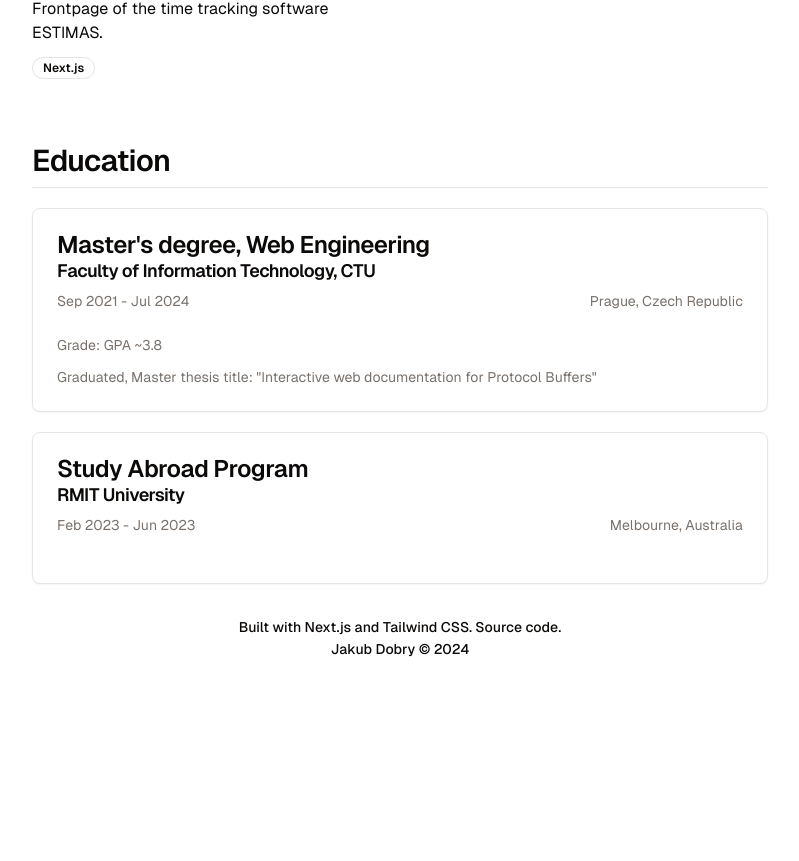
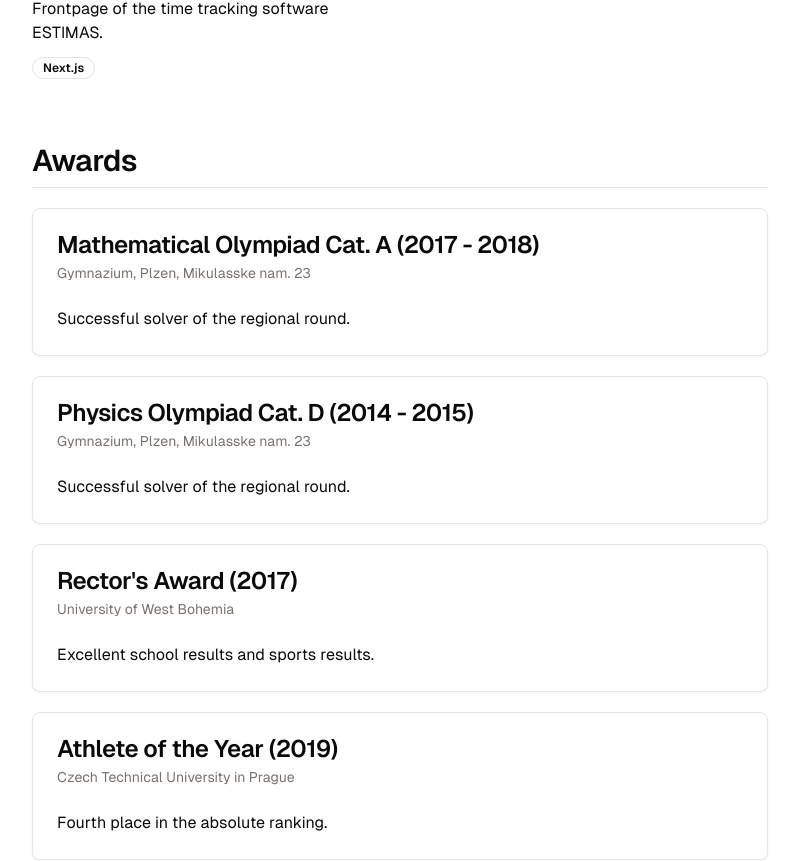
Before and after one commit to dobrac/portfolio, a Next.js app: page / in a window 1280 px wide. Shown: the part 3993-4854 px from the top of the page, without its empty margins (240-1039 px from the left). Before the commit the page ends 4665 px from the top, so only its background shows below. Built offline with nearby package versions, Linux system fonts and the light colour scheme.

Commit message:
Add awards

```diff
--- a/src/app/(home)/page.tsx
+++ b/src/app/(home)/page.tsx
@@ -3,6 +3,7 @@ import {ExperiencePart} from "./parts/experience";
 import {EducationPart} from "./parts/education";
 import {ProjectsPart} from "./parts/projects";
 import {TypographySmall} from "../../components/ui/typography/typography-small";
+import {AwardsPart} from "./parts/awards";
 
 export default function Home() {
   return (
@@ -12,6 +13,7 @@ export default function Home() {
         <IntroductionPart/>
         <ExperiencePart/>
         <ProjectsPart/>
+        <AwardsPart/>
         <EducationPart/>
       </main>
       <footer className="flex flex-col items-center justify-center my-4 gap-2">
--- /dev/null
+++ b/src/app/(home)/parts/awards.tsx
@@ -0,0 +1,67 @@
+import {TypographyH2} from "../../../components/ui/typography/typography-h2";
+import {Section} from "./section";
+import {Card, CardContent, CardDescription, CardHeader, CardTitle} from "@/components/ui/card";
+
+function AwardSection({title, school, dateFrom, dateTo, additionalInfo}: Readonly<{
+  title: string,
+  school: string,
+  dateFrom: Date,
+  dateTo?: Date,
+  additionalInfo?: React.ReactNode
+}>) {
+  const dateFromFormatted = dateFrom.toLocaleDateString('en-US', {year: 'numeric'});
+  const dateToFormatted = dateTo?.toLocaleDateString('en-US', {year: 'numeric'});
+
+  return (
+    <Card>
+      <CardHeader>
+        <CardTitle>
+          {title} ({dateFromFormatted}{dateToFormatted ? ` - ${dateToFormatted}` : ""})
+        </CardTitle>
+        <CardDescription>
+          {school}
+        </CardDescription>
+      </CardHeader>
+      <CardContent>
+        {additionalInfo}
+      </CardContent>
+    </Card>
+  )
+}
+
+export function AwardsPart() {
+  return (
+    <Section id="awards">
+      <TypographyH2>Awards</TypographyH2>
+
+      <div className="flex flex-col gap-5 mt-5">
+        <AwardSection
+          title="Mathematical Olympiad Cat. A"
+          school="Gymnazium, Plzen, Mikulasske nam. 23"
+          dateFrom={new Date(2017, 0)}
+          dateTo={new Date(2018, 0)}
+          additionalInfo="Successful solver of the regional round."
+        />
+        <AwardSection
+          title="Physics Olympiad Cat. D"
+          school="Gymnazium, Plzen, Mikulasske nam. 23"
+          dateFrom={new Date(2014, 0)}
+          dateTo={new Date(2015, 0)}
+          additionalInfo="Successful solver of the regional round."
+        />
+        <AwardSection
+          title="Rector's Award"
+          school="University of West Bohemia"
+          dateFrom={new Date(2017, 0)}
+          additionalInfo="Excellent school results and sports results."
+        />
+        <AwardSection
+          title="Athlete of the Year"
+          school="Czech Technical University in Prague"
+          dateFrom={new Date(2019, 0)}
+          additionalInfo="Fourth place in the absolute ranking."
+        />
+      </div>
+    </Section>
+  )
+}
```
